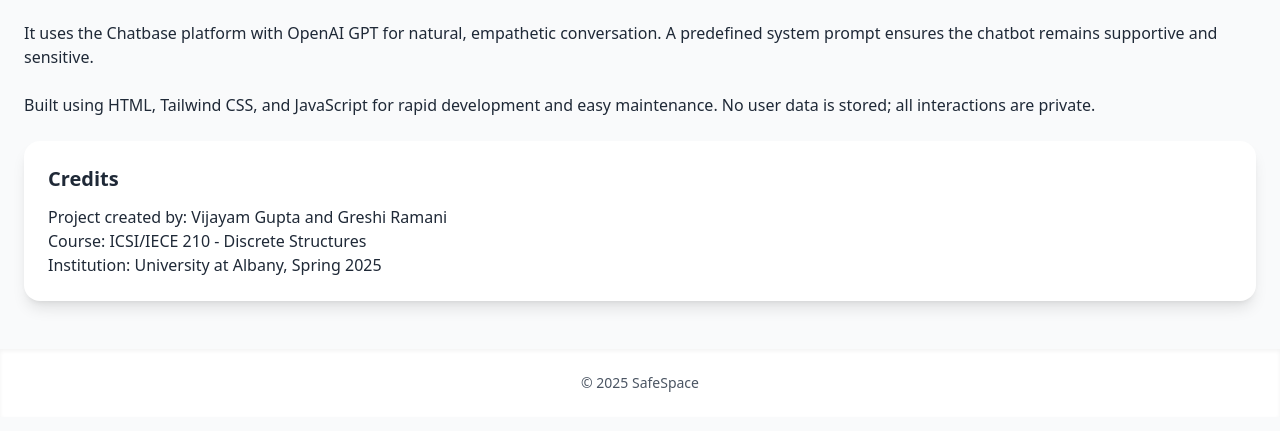
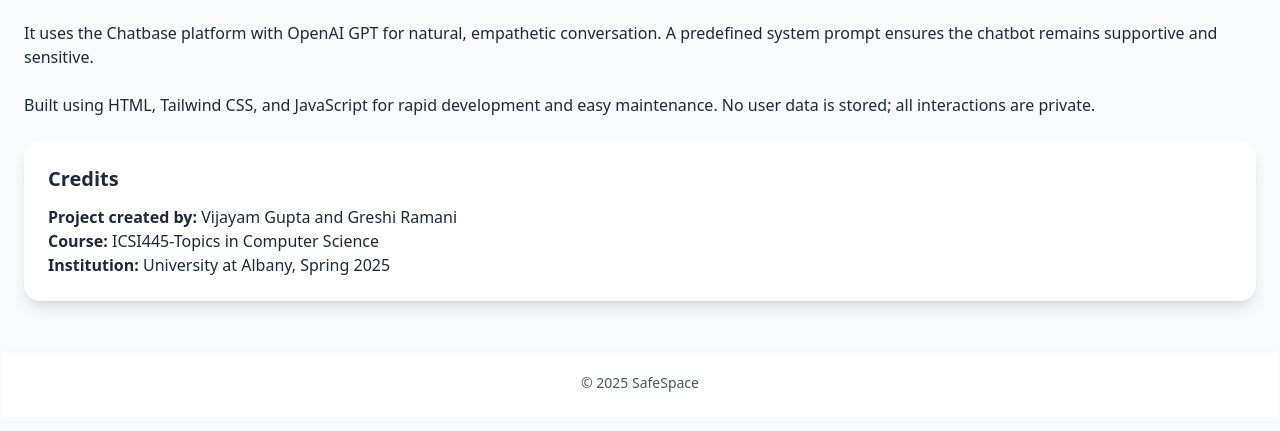
Before and after one commit to vijayam99/Chatbot, a plain HTML site: page about.html in a window 1280 px wide. Shown: the part 195-626 px from the top of the page. Drawn offline with nearby package versions, Linux system fonts and the light colour scheme.

Commit message:
Update about.html

```diff
--- a/about.html
+++ b/about.html
@@ -7,6 +7,7 @@
   <script src="https://cdn.tailwindcss.com"></script>
 </head>
 <body class="bg-gray-50 text-gray-800">
+  <!-- Navbar -->
   <nav class="bg-white shadow-md">
     <div class="container mx-auto px-6 py-4 flex justify-between items-center">
       <a href="index.html" class="text-xl font-bold text-blue-600">SafeSpace</a>
@@ -14,6 +15,7 @@
     </div>
   </nav>
 
+  <!-- Main Content -->
   <main class="container mx-auto px-6 py-12 space-y-6">
     <h2 class="text-3xl font-bold">About This Project</h2>
     <p>This website hosts an AI-powered chatbot designed to provide compassionate emotional support and direct users to appropriate mental health resources.</p>
@@ -23,12 +25,13 @@
     <!-- Credits Section -->
     <section class="bg-white p-6 rounded-2xl shadow-lg">
       <h3 class="text-xl font-semibold mb-3">Credits</h3>
-      <p>Project created by: Vijayam Gupta and Greshi Ramani </p>
-      <p>Course: ICSI/IECE 210 - Discrete Structures</p>
-      <p>Institution: University at Albany, Spring 2025</p>
+      <p><strong>Project created by:</strong> Vijayam Gupta and Greshi Ramani</p>
+      <p><strong>Course:</strong> ICSI445-Topics in Computer Science</p>
+      <p><strong>Institution:</strong> University at Albany, Spring 2025</p>
     </section>
   </main>
 
+  <!-- Footer -->
   <footer class="bg-white py-6 shadow-inner text-center text-sm text-gray-600">
     © 2025 SafeSpace
   </footer>
```
